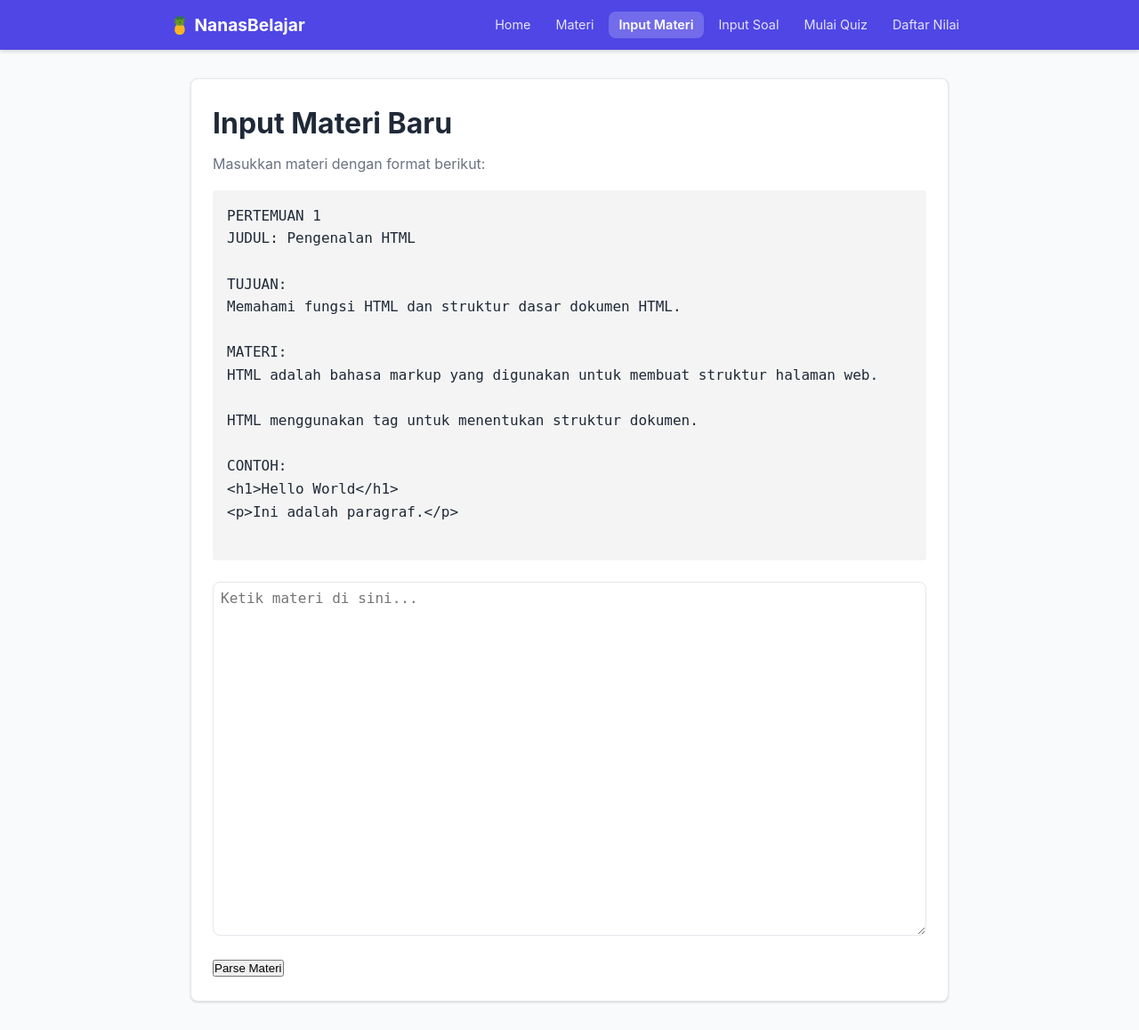
After one commit to jeruk125/NanasBelajar, a Flask app: page /admin/materi in a window 1280 px wide. The commit adds this page. Shown: the whole page at 89% size. Run offline with Flask 3, Linux system fonts and the light colour scheme.

Commit message:
Add meeting materials feature
- Added meetings table to schema.sql
- Implemented JS parser for inputting meeting materials
- Added Flask routes for previewing, saving, and displaying materials
- Added Jinja2 templates for input, preview, list, and detail views
- Preserved existing quiz functionality

Co-authored-by: jeruk125 <24506205+jeruk125@users.noreply.github.com>

```diff
--- a/quiz-app/app.py
+++ b/quiz-app/app.py
@@ -604,8 +604,169 @@ def hapus_semua_hasil():
 
 
 # ============================================================
+# FITUR MATERI
+# ============================================================
+
+@app.route('/materi')
+def materi_list():
+    """
+    Menampilkan daftar semua pertemuan materi yang ada di database.
+    """
+    conn = get_db_connection()
+    semua_materi = conn.execute(
+        'SELECT * FROM meetings ORDER BY meeting_number ASC'
+    ).fetchall()
+    conn.close()
+
+    return render_template('materi.html', semua_materi=semua_materi)
+
+
+@app.route('/materi/<int:meeting_id>')
+def materi_detail(meeting_id):
+    """
+    Menampilkan detail materi dari suatu pertemuan.
+    """
+    conn = get_db_connection()
+    materi = conn.execute(
+        'SELECT * FROM meetings WHERE id = ?',
+        (meeting_id,)
+    ).fetchone()
+    conn.close()
+
+    if materi is None:
+        flash('Materi tidak ditemukan.', 'error')
+        return redirect(url_for('materi_list'))
+
+    return render_template('materi-detail.html', materi=materi)
+
+
+@app.route('/admin/materi')
+def input_materi():
+    """
+    Menampilkan halaman input materi.
+    """
+    return render_template('input-materi.html')
+
+
+@app.route('/admin/materi/preview', methods=['POST'])
+def preview_materi_api():
+    """
+    Menerima data materi dari parser JavaScript.
+    Menyimpannya ke session dan mengembalikan status sukses.
+    """
+    data = request.get_json()
+
+    if not data or 'materi' not in data:
+        return jsonify({'error': 'Data materi tidak ditemukan.'}), 400
+
+    daftar_materi = data['materi']
+
+    if len(daftar_materi) == 0:
+        return jsonify({'error': 'Tidak ada materi yang dikirim.'}), 400
+
+    # Validasi di backend (di Python)
+    materi_valid, pesan_error = validasi_daftar_materi(daftar_materi)
+    if not materi_valid:
+        return jsonify({'error': pesan_error}), 400
+
+    # Simpan sementara ke session
+    session['materi_preview'] = daftar_materi
+
+    return jsonify({'sukses': True, 'jumlah': len(daftar_materi)})
+
+
+@app.route('/admin/materi/preview', methods=['GET'])
+def preview_materi_halaman():
+    """
+    Menampilkan halaman preview materi dari session.
+    """
+    daftar_materi = session.get('materi_preview', None)
+
+    if daftar_materi is None:
+        return redirect(url_for('input_materi'))
+
+    return render_template(
+        'preview-materi.html',
+        daftar_materi=daftar_materi,
+        jumlah_materi=len(daftar_materi)
+    )
+
+
+@app.route('/admin/materi/save', methods=['POST'])
+def simpan_materi():
+    """
+    Menyimpan data materi dari session ke database (APPEND/Tambahkan).
+    """
+    daftar_materi = session.get('materi_preview', None)
+
+    if daftar_materi is None:
+        flash('Tidak ada materi untuk disimpan.', 'error')
+        return redirect(url_for('input_materi'))
+
+    conn = get_db_connection()
+    try:
+        # Cek apakah ada duplikat nomor pertemuan (di dalam session dan di database)
+        for materi in daftar_materi:
+            cek = conn.execute(
+                'SELECT id FROM meetings WHERE meeting_number = ?',
+                (materi['meeting_number'],)
+            ).fetchone()
+
+            if cek is not None:
+                raise Exception(f"Pertemuan {materi['meeting_number']} sudah ada di database. Harap gunakan nomor pertemuan yang berbeda.")
+
+        # Insert setiap materi
+        for materi in daftar_materi:
+            conn.execute(
+                '''INSERT INTO meetings
+                   (meeting_number, title, objective, content, example)
+                   VALUES (?, ?, ?, ?, ?)''',
+                (
+                    materi['meeting_number'],
+                    materi['title'],
+                    materi['objective'],
+                    materi['content'],
+                    materi.get('example', '')
+                )
+            )
+
+        conn.commit()
+    except Exception as e:
+        conn.rollback()
+        conn.close()
+        flash(str(e), 'error')
+        return redirect(url_for('preview_materi_halaman'))
+
+    conn.close()
+
+    # Hapus dari session jika sukses
+    session.pop('materi_preview', None)
+
+    flash(f'{len(daftar_materi)} pertemuan materi berhasil ditambahkan!', 'sukses')
+    return redirect(url_for('materi_list'))
+
+
+# ============================================================
 # FUNGSI HELPER
 # ============================================================
+
+def validasi_daftar_materi(daftar_materi):
+    """
+    Memvalidasi data materi yang diterima.
+    """
+    for materi in daftar_materi:
+        nmr = materi.get('meeting_number', 'Tidak Diketahui')
+
+        if not materi.get('meeting_number'):
+            return False, 'Terdapat pertemuan tanpa nomor pertemuan yang jelas.'
+        if not materi.get('title', '').strip():
+            return False, f'Pertemuan {nmr}: JUDUL tidak boleh kosong.'
+        if not materi.get('objective', '').strip():
+            return False, f'Pertemuan {nmr}: TUJUAN tidak boleh kosong.'
+        if not materi.get('content', '').strip():
+            return False, f'Pertemuan {nmr}: MATERI tidak boleh kosong.'
+
+    return True, ''
 
 def validasi_daftar_soal(daftar_soal):
     """
--- /dev/null
+++ b/quiz-app/static/js/materi-parser.js
@@ -0,0 +1,149 @@
+/**
+ * materi-parser.js
+ * Parser untuk membaca teks input materi guru dan mengubahnya menjadi array objek materi.
+ */
+
+function parseMateri(teks) {
+    var hasil = {
+        materi: [],
+        errors: []
+    };
+
+    var teksBersih = teks.trim();
+    if (teksBersih === '') {
+        hasil.errors.push('Teks materi masih kosong. Silakan masukkan materi terlebih dahulu.');
+        return hasil;
+    }
+
+    var semuaBaris = teksBersih.split('\n');
+    var blokkBlokMateri = kelompokkanMenjadiBlokMateri(semuaBaris);
+
+    if (blokkBlokMateri.length === 0) {
+        hasil.errors.push('Tidak ada materi ditemukan. Pastikan setiap pertemuan dimulai dengan baris "PERTEMUAN 1", "PERTEMUAN 2", dst.');
+        return hasil;
+    }
+
+    for (var i = 0; i < blokkBlokMateri.length; i++) {
+        var blok = blokkBlokMateri[i];
+        var hasilParse = parseSatuMateri(blok);
+
+        if (hasilParse.error !== null) {
+            hasil.errors.push(hasilParse.error);
+        } else {
+            hasil.materi.push(hasilParse.materi);
+        }
+    }
+
+    return hasil;
+}
+
+function kelompokkanMenjadiBlokMateri(semuaBaris) {
+    var semuaBlok = [];
+    var blokSaatIni = null;
+
+    for (var i = 0; i < semuaBaris.length; i++) {
+        var baris = semuaBaris[i].trimEnd();
+        var barisUpper = baris.trim().toUpperCase();
+
+        if (barisUpper.match(/^PERTEMUAN\s+\d+/)) {
+            if (blokSaatIni !== null) {
+                semuaBlok.push(blokSaatIni);
+            }
+            blokSaatIni = [baris];
+        } else if (blokSaatIni !== null) {
+            // Include empty lines as they might be part of multiline content
+            blokSaatIni.push(baris);
+        }
+    }
+
+    if (blokSaatIni !== null) {
+        semuaBlok.push(blokSaatIni);
+    }
+
+    return semuaBlok;
+}
+
+function parseSatuMateri(blok) {
+    var materi = {
+        meeting_number: null,
+        title: null,
+        objective: null,
+        content: null,
+        example: null
+    };
+
+    var sectionAktif = null;
+    var kontenSection = [];
+    var nomorPertemuanRaw = "";
+
+    for (var i = 0; i < blok.length; i++) {
+        var baris = blok[i];
+        var barisTrim = baris.trim();
+        var barisUpper = barisTrim.toUpperCase();
+
+        if (barisUpper.match(/^PERTEMUAN\s+\d+/)) {
+            var match = barisUpper.match(/^PERTEMUAN\s+(\d+)/);
+            if (match) {
+                materi.meeting_number = parseInt(match[1], 10);
+                nomorPertemuanRaw = barisTrim;
+            }
+            sectionAktif = null;
+        } else if (barisUpper.startsWith('JUDUL:')) {
+            simpanSection(materi, sectionAktif, kontenSection);
+            materi.title = barisTrim.substring(6).trim();
+            sectionAktif = null;
+            kontenSection = [];
+        } else if (barisUpper === 'TUJUAN:') {
+            simpanSection(materi, sectionAktif, kontenSection);
+            sectionAktif = 'TUJUAN';
+            kontenSection = [];
+        } else if (barisUpper === 'MATERI:') {
+            simpanSection(materi, sectionAktif, kontenSection);
+            sectionAktif = 'MATERI';
+            kontenSection = [];
+        } else if (barisUpper === 'CONTOH:') {
+            simpanSection(materi, sectionAktif, kontenSection);
+            sectionAktif = 'CONTOH';
+            kontenSection = [];
+        } else {
+            if (sectionAktif !== null) {
+                kontenSection.push(baris);
+            }
+        }
+    }
+    simpanSection(materi, sectionAktif, kontenSection);
+
+    // Identifikasi nama pertemuan untuk error
+    var namaPertemuanUntukError = materi.meeting_number ? 'Pertemuan ' + materi.meeting_number : (nomorPertemuanRaw || 'Pertemuan Tidak Diketahui');
+
+    if (!materi.meeting_number) {
+        return { materi: null, error: namaPertemuanUntukError + ' tidak valid: nomor pertemuan tidak dapat dibaca.' };
+    }
+    if (!materi.title) {
+        return { materi: null, error: namaPertemuanUntukError + ' tidak valid: JUDUL tidak ditemukan.' };
+    }
+    if (!materi.objective || materi.objective.trim() === '') {
+        return { materi: null, error: namaPertemuanUntukError + ' tidak valid: bagian TUJUAN tidak ditemukan.' };
+    }
+    if (!materi.content || materi.content.trim() === '') {
+        return { materi: null, error: namaPertemuanUntukError + ' tidak valid: bagian MATERI tidak ditemukan.' };
+    }
+
+    return { materi: materi, error: null };
+}
+
+function simpanSection(materi, sectionAktif, kontenSection) {
+    if (sectionAktif === null || kontenSection.length === 0) return;
+
+    // Gabungkan konten dengan newline, lalu trim awal/akhir agar rapi, tapi simpan newline di tengah
+    var teks = kontenSection.join('\n').trim();
+    if (teks === '') return;
+
+    if (sectionAktif === 'TUJUAN') {
+        materi.objective = teks;
+    } else if (sectionAktif === 'MATERI') {
+        materi.content = teks;
+    } else if (sectionAktif === 'CONTOH') {
+        materi.example = teks;
+    }
+}
--- a/quiz-app/templates/base.html
+++ b/quiz-app/templates/base.html
@@ -23,6 +23,14 @@
                 <li><a href="{{ url_for('index') }}"
                     {% if request.endpoint == 'index' %}class="aktif"{% endif %}>
                     Home
+                </a></li>
+                <li><a href="{{ url_for('materi_list') }}"
+                    {% if request.endpoint in ['materi_list', 'materi_detail'] %}class="aktif"{% endif %}>
+                    Materi
+                </a></li>
+                <li><a href="{{ url_for('input_materi') }}"
+                    {% if request.endpoint in ['input_materi', 'preview_materi_halaman'] %}class="aktif"{% endif %}>
+                    Input Materi
                 </a></li>
                 <li><a href="{{ url_for('input_soal') }}"
                     {% if request.endpoint == 'input_soal' %}class="aktif"{% endif %}>
--- /dev/null
+++ b/quiz-app/templates/input-materi.html
@@ -0,0 +1,90 @@
+{% extends 'base.html' %}
+
+{% block title %}Input Materi - NanasBelajar{% endblock %}
+
+{% block content %}
+<div class="kartu" style="max-width: 900px; margin: 2rem auto;">
+    <h1>Input Materi Baru</h1>
+
+    <p>Masukkan materi dengan format berikut:</p>
+    <pre style="background: #f4f4f4; padding: 1rem; border-radius: 4px; overflow-x: auto; margin-bottom: 1.5rem;">
+PERTEMUAN 1
+JUDUL: Pengenalan HTML
+
+TUJUAN:
+Memahami fungsi HTML dan struktur dasar dokumen HTML.
+
+MATERI:
+HTML adalah bahasa markup yang digunakan untuk membuat struktur halaman web.
+
+HTML menggunakan tag untuk menentukan struktur dokumen.
+
+CONTOH:
+&lt;h1&gt;Hello World&lt;/h1&gt;
+&lt;p&gt;Ini adalah paragraf.&lt;/p&gt;
+    </pre>
+
+    <!-- Area pesan error validasi (awalnya tersembunyi) -->
+    <div id="error-container" class="pesan-error" style="display: none; margin-bottom: 1rem;">
+        <ul id="error-list" style="margin: 0; padding-left: 1.5rem;"></ul>
+    </div>
+
+    <!-- Form Input Teks -->
+    <div style="margin-bottom: 1rem;">
+        <textarea id="teks-materi" rows="20" style="width: 100%; font-family: monospace; padding: 0.5rem; font-size: 1rem;" placeholder="Ketik materi di sini..."></textarea>
+    </div>
+
+    <button type="button" class="btn btn-utama" onclick="jalankanParseMateri()">Parse Materi</button>
+</div>
+{% endblock %}
+
+{% block scripts %}
+<script src="{{ url_for('static', filename='js/materi-parser.js') }}"></script>
+<script>
+function jalankanParseMateri() {
+    var textarea = document.getElementById('teks-materi');
+    var teks = textarea.value;
+
+    var hasilParse = parseMateri(teks);
+
+    var errorContainer = document.getElementById('error-container');
+    var errorList = document.getElementById('error-list');
+
+    errorList.innerHTML = '';
+
+    if (hasilParse.errors.length > 0) {
+        errorContainer.style.display = 'block';
+        for (var i = 0; i < hasilParse.errors.length; i++) {
+            var li = document.createElement('li');
+            li.textContent = hasilParse.errors[i];
+            errorList.appendChild(li);
+        }
+        window.scrollTo(0, 0);
+        return;
+    }
+
+    errorContainer.style.display = 'none';
+
+    // Jika valid, kirim ke server via AJAX
+    fetch('{{ url_for("preview_materi_api") }}', {
+        method: 'POST',
+        headers: {
+            'Content-Type': 'application/json'
+        },
+        body: JSON.stringify({ materi: hasilParse.materi })
+    })
+    .then(response => response.json())
+    .then(data => {
+        if (data.sukses) {
+            window.location.href = '{{ url_for("preview_materi_halaman") }}';
+        } else {
+            alert('Error dari server: ' + data.error);
+        }
+    })
+    .catch(error => {
+        console.error('Error:', error);
+        alert('Terjadi kesalahan saat menghubungi server.');
+    });
+}
+</script>
+{% endblock %}
```
Also changed, not shown: quiz-app/schema.sql (+27 -0 lines), quiz-app/templates/materi-detail.html (added, +25 -0 lines), quiz-app/templates/materi.html (added, +28 -0 lines), quiz-app/templates/preview-materi.html (added, +40 -0 lines).
